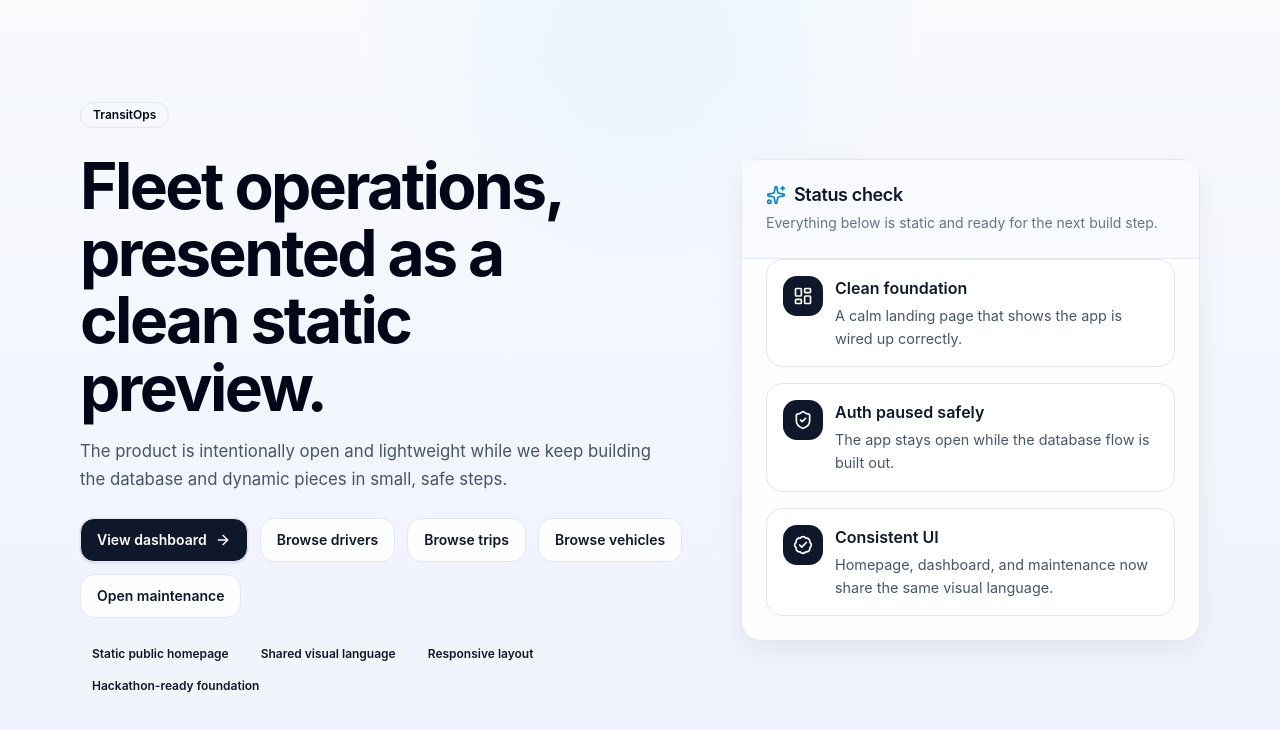
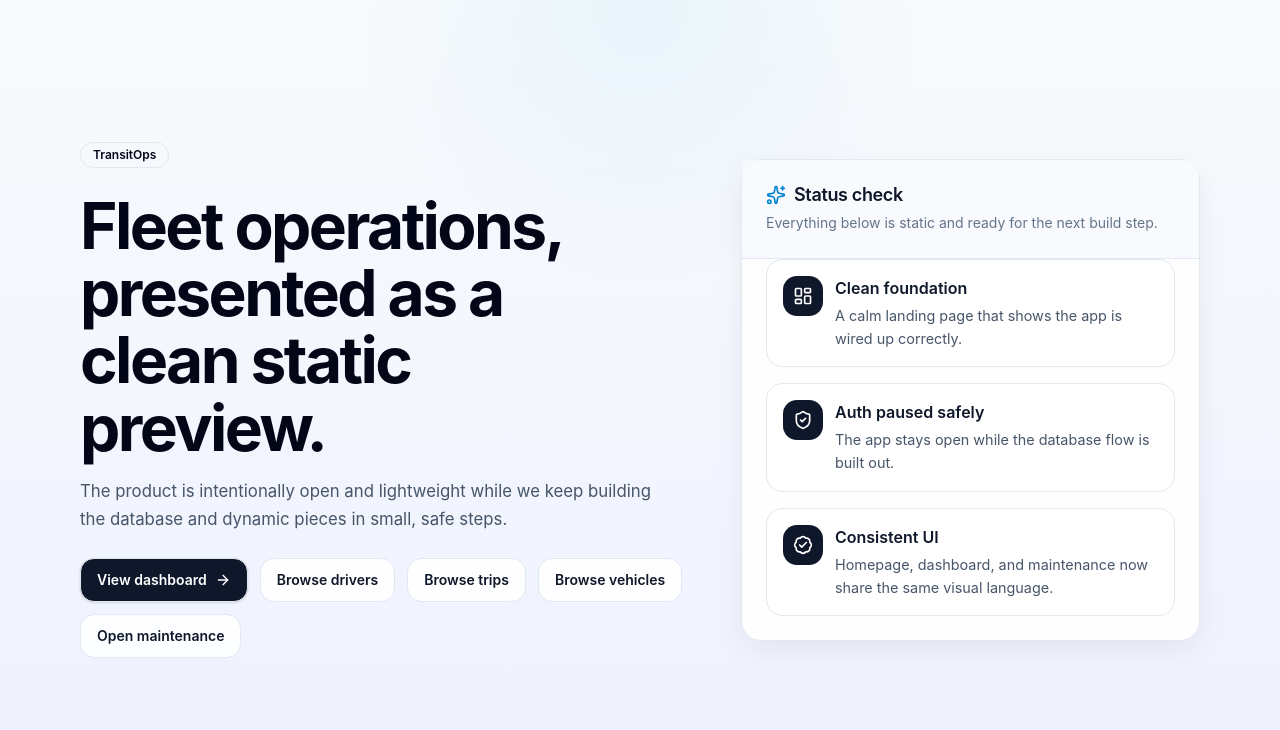
Before and after one commit to HirPtl10/RouteOps, a Next.js app: page / in a window 1280 px wide. Shown: the top 730 px of the page. Built offline with nearby package versions, Linux system fonts and the light colour scheme.

Commit message:
chore: remove landing page footer highlights

```diff
--- a/app/page.tsx
+++ b/app/page.tsx
@@ -3,8 +3,6 @@ import type { ReactNode } from "react";
 import { ArrowRight, BadgeCheck, LayoutDashboard, ShieldCheck, Sparkles } from "lucide-react";
 import { Badge } from "@/components/ui/badge";
 import { Card, CardContent, CardDescription, CardHeader, CardTitle } from "@/components/ui/card";
-
-const highlights = ["Static public homepage", "Shared visual language", "Responsive layout", "Hackathon-ready foundation"];
 
 const features = [
   { icon: LayoutDashboard, title: "Clean foundation", description: "A calm landing page that shows the app is wired up correctly." },
@@ -76,14 +74,6 @@ export default function Home() {
             {actionLink("/vehicles", "secondary", "Browse vehicles")}
             {actionLink("/maintenance", "secondary", "Open maintenance")}
           </div>
-
-          <div style={{ display: "flex", flexWrap: "wrap", gap: "0.5rem" }}>
-            {highlights.map((item) => (
-              <Badge key={item} variant="secondary">
-                {item}
-              </Badge>
-            ))}
-          </div>
         </div>
 
         <Card>
```
